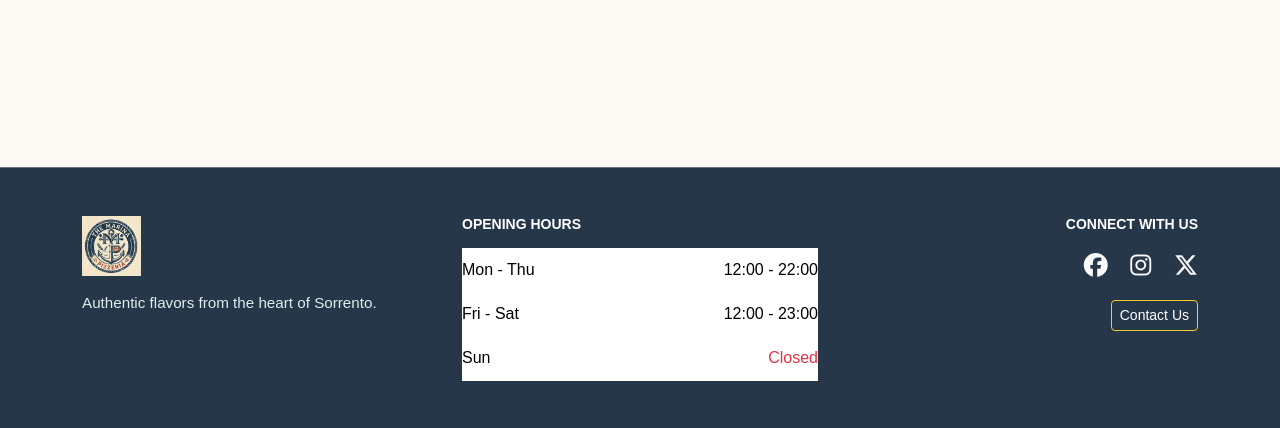
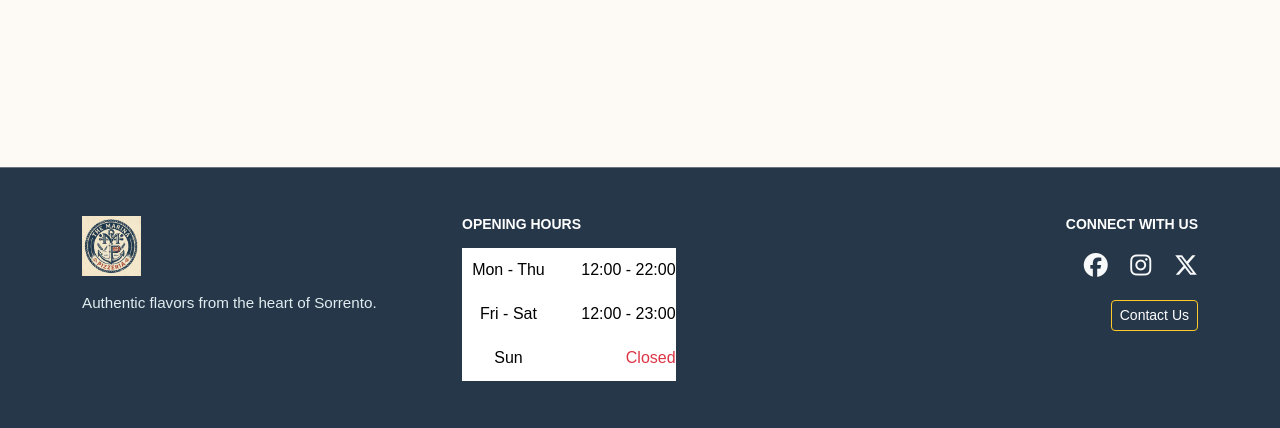
Before and after one commit to Analisa1984/the-marina-pizzeria, a Django app: page /about/ in a window 1280 px wide. Shown: the part 372-800 px from the top of the page. Run offline with Django 4.2, Linux system fonts and the light colour scheme; some libraries are stand-ins or nearby versions.

Commit message:
Adjust styling for the table.

```diff
--- a/static/css/styles.css
+++ b/static/css/styles.css
@@ -80,12 +80,13 @@ footer h5 {
 .table-dark-custom {
   background: transparent;
   color: var(--marina-text-muted);
-  width: 100%;
+  width: 60%;
 }
 
 .table-dark-custom td {
   border-bottom: 1px solid rgba(255, 255, 255, 0.1);
   padding: 0.6rem 0;
+  text-align: center;
 }
 
 /* Socials */
```
